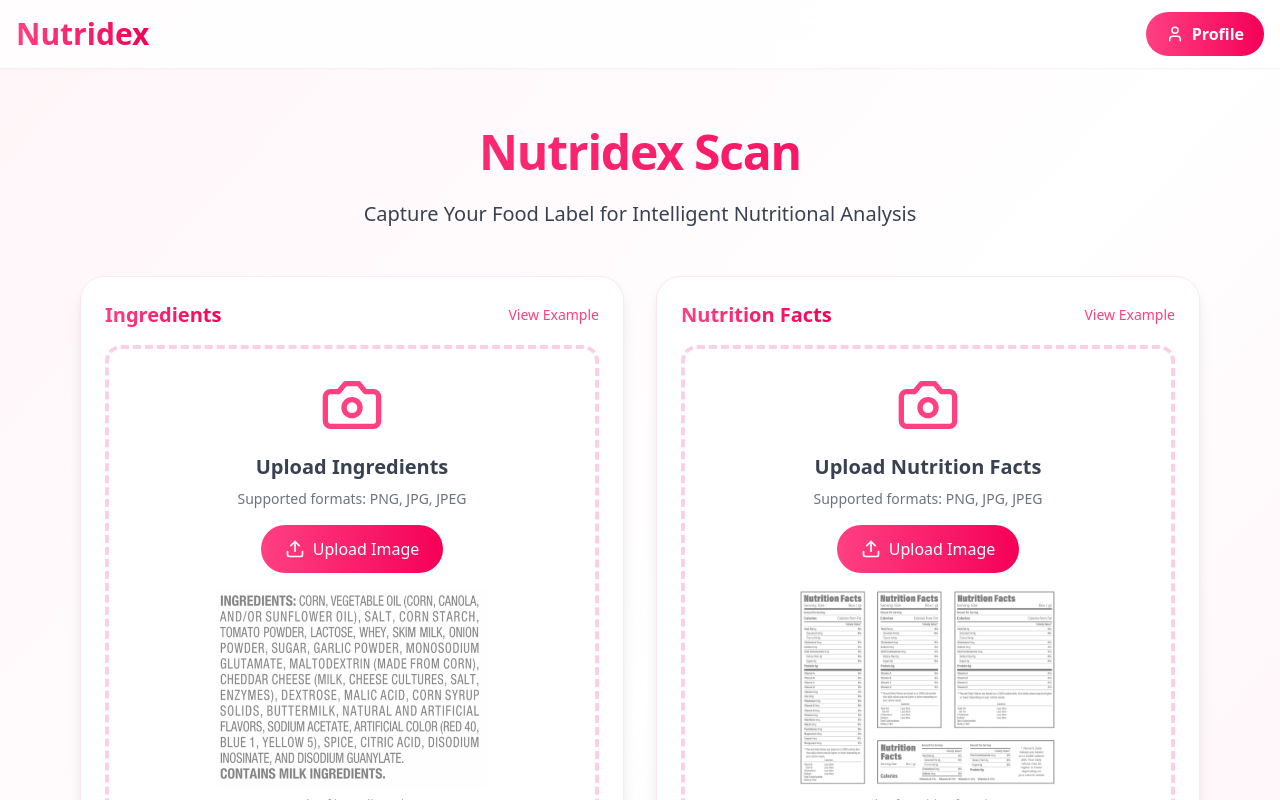
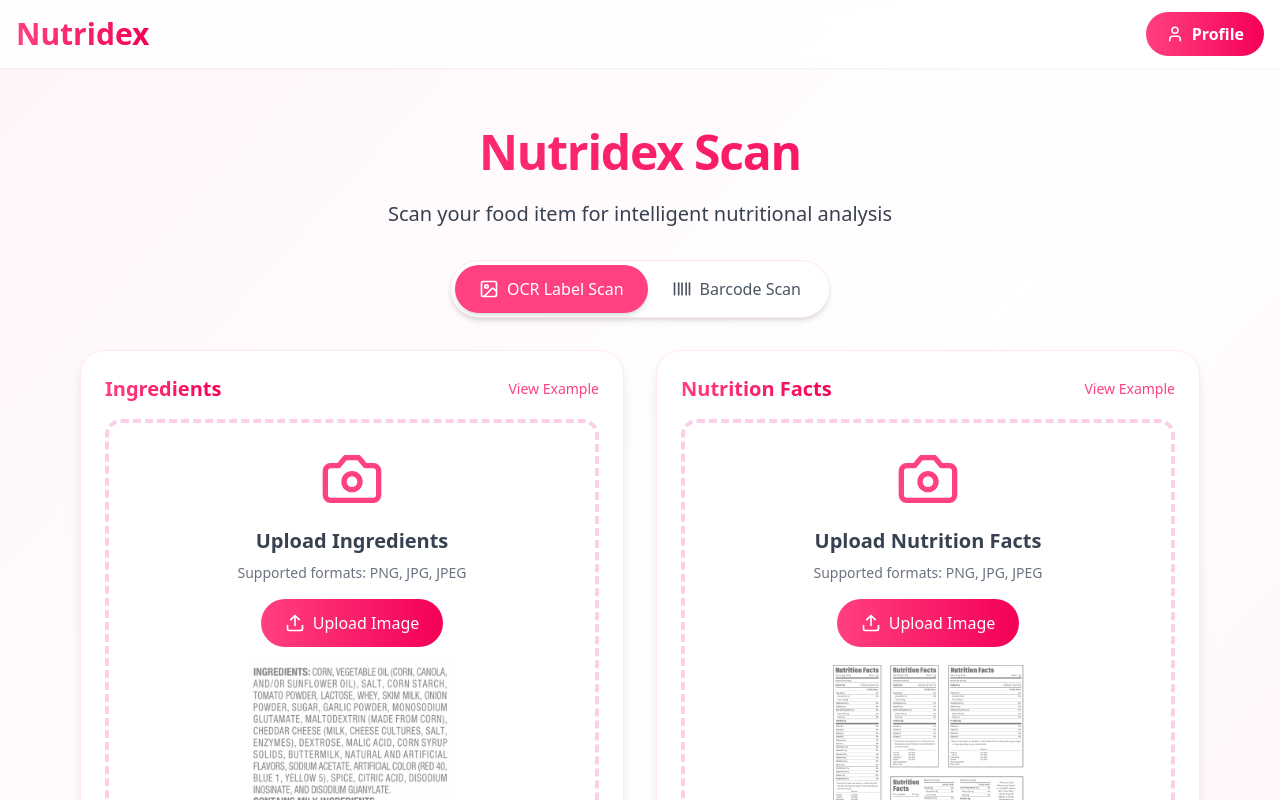
Before and after one commit to JadhavAnsh/nutridex, a React (Create React App) app: page /scan in a window 1280 px wide. Shown: the top 800 px of the page. Built offline with nearby package versions, Linux system fonts and the light colour scheme; sample sign-in values are in the browser's storage.

Commit message:
feat: Enhance Scan page with barcode scanning functionality and UI improvements

```diff
--- a/src/pages/Scan.jsx
+++ b/src/pages/Scan.jsx
@@ -1,19 +1,22 @@
-import React, { useState } from 'react';
-import { NavLink, useNavigate } from 'react-router-dom';
+import {
+  Barcode,
+  Camera,
+  CheckCircle,
+  Image as ImageIcon,
+  ShieldCheck,
+  Upload,
+  X
+} from 'lucide-react';
+import { useState } from 'react';
+import { useNavigate } from 'react-router-dom';
 import axiosInstance from '../api/axios';
-import {
-  Camera,
-  Upload,
-  X,
-  CheckCircle,
-  ShieldCheck
-} from 'lucide-react';
 
 // Import example images (you'll need to replace these with actual paths)
 import ingredientsExample from '../assests/ingredients.png';
 import nutritionExample from '../assests/nutritionfacts.jpg';
 
 const Scan = () => {
+  const [activeTab, setActiveTab] = useState('image'); // 'image' or 'barcode'
   const [inputMethod, setInputMethod] = useState('upload');
   const [nutritionImage, setNutritionImage] = useState(null);
   const [ingredientsImage, setIngredientsImage] = useState(null);
@@ -21,6 +24,11 @@ const Scan = () => {
     ingredients: '',
     nutrition: ''
   });
+
+  // Barcode specific state
+  const [barcodeString, setBarcodeString] = useState('');
+  const [barcodeImage, setBarcodeImage] = useState(null);
+
   const [isProcessing, setIsProcessing] = useState(false);
   const navigate = useNavigate();
 
@@ -29,8 +37,10 @@ const Scan = () => {
     reader.onloadend = () => {
       if (type === 'nutrition') {
         setNutritionImage({ preview: reader.result, file });
-      } else {
+      } else if (type === 'ingredients') {
         setIngredientsImage({ preview: reader.result, file });
+      } else if (type === 'barcode') {
+        setBarcodeImage({ preview: reader.result, file });
       }
     };
     reader.readAsDataURL(file);
@@ -39,8 +49,10 @@ const Scan = () => {
   const handleRemoveImage = (type) => {
     if (type === 'nutrition') {
       setNutritionImage(null);
-    } else {
+    } else if (type === 'ingredients') {
       setIngredientsImage(null);
+    } else if (type === 'barcode') {
+      setBarcodeImage(null);
     }
   };
 
@@ -52,18 +64,20 @@ const Scan = () => {
           text-transparent bg-clip-text">
           {title}
         </h3>
+        {exampleImage && (
           <button
             className="text-sm text-[#FF4081] hover:underline"
             onClick={() => window.open(exampleImage, '_blank')}
           >
             View Example
           </button>
+        )}
       </div>
       <div className="border-4 border-dashed border-pink-200
         rounded-2xl min-h-[400px] flex flex-col justify-center items-center
         text-center p-6 transition-all duration-300 hover:border-pink-300">
         {image ? (
-          <div className="relative">
+          <div className="relative w-full flex justify-center">
             <img
               src={image.preview}
               alt={`${title} preview`}
@@ -71,14 +85,14 @@ const Scan = () => {
             />
             <button
               onClick={() => handleRemoveImage(type)}
-              className="absolute top-2 right-2 bg-red-500 text-white
-              rounded-full p-2 hover:bg-red-600 transition-colors"
+              className="absolute -top-2 -right-2 bg-red-500 text-white
+              rounded-full p-2 hover:bg-red-600 transition-colors shadow-md"
             >
               <X className="w-5 h-5"/>
             </button>
           </div>
         ) : (
-          <label className="cursor-pointer flex flex-col items-center">
+          <label className="cursor-pointer flex flex-col items-center w-full h-full justify-center">
             <Camera className="w-16 h-16 text-[#FF4081] mb-4"/>
             <p className="text-xl font-semibold text-gray-700 mb-2">
               Upload {title}
@@ -99,27 +113,19 @@ const Scan = () => {
               <Upload className="w-5 h-5"/>
               Upload Image
             </div>
+            {exampleImage && (
+              <>
                 <img
                   src={exampleImage}
                   alt={`Example ${title}`}
-              className="mt-4 max-h-[200px] w-auto mx-auto opacity-50 group-hover:opacity-75 transition-opacity"
+                  className="mt-4 max-h-[150px] w-auto mx-auto opacity-50 group-hover:opacity-75 transition-opacity"
                 />
                 <p className="mt-2 text-xs text-gray-400">Example of {title.toLowerCase()} image</p>
+              </>
+            )}
           </label>
         )}
       </div>
-      {inputMethod === 'text' && (
-        <textarea
-          value={type === 'nutrition' ? textInput.nutrition : textInput.ingredients}
-          onChange={(e) => setTextInput({
-            ...textInput,
-            [type]: e.target.value
-          })}
-          placeholder={`Enter ${title.toLowerCase()}...`}
-          className="w-full h-[400px] mt-4 p-4 rounded-lg bg-white border border-gray-200
-          text-gray-800 focus:ring-2 focus:ring-[#FF4081]"
-        />
-      )}
     </div>
   );
 
@@ -132,7 +138,6 @@ const Scan = () => {
     setIsProcessing(true);
 
     try {
-      // Create form data
       const formData = new FormData();
       formData.append('nutrition_image', nutritionImage.file);
       formData.append('ingredients_image', ingredientsImage.file);
@@ -144,12 +149,43 @@ const Scan = () => {
       });
 
       const data = response.data;
-
-      // Navigate to results page with the data
       navigate('/result', { state: { analysisData: data } });
     } catch (error) {
       console.error('Analysis error:', error);
       alert(error.response?.data?.error || 'Failed to analyze images. Please try again.');
+    } finally {
+      setIsProcessing(false);
+    }
+  };
+
+  const handleBarcodeAnalyze = async () => {
+    if (!barcodeString && !barcodeImage) {
+      alert('Please enter a barcode or upload a barcode image');
+      return;
+    }
+
+    setIsProcessing(true);
+
+    try {
+      const formData = new FormData();
+      if (barcodeString) {
+        formData.append('barcode', barcodeString);
+      }
+      if (barcodeImage) {
+        formData.append('barcode_image', barcodeImage.file);
+      }
+
+      const response = await axiosInstance.post('/barcode_scan_api/', formData, {
+        headers: {
+          'Content-Type': 'multipart/form-data',
+        },
+      });
+
+      const data = response.data;
+      navigate('/result', { state: { analysisData: data } });
+    } catch (error) {
+      console.error('Barcode analysis error:', error);
+      alert(error.response?.data?.error || 'Failed to analyze barcode. Please try again.');
     } finally {
       setIsProcessing(false);
     }
@@ -162,17 +198,17 @@ const Scan = () => {
         <div className="w-24 h-24 rounded-full border-4 border-[#FF4081]
           border-t-transparent animate-spin mb-8" />
         <div className="text-2xl font-semibold text-[#FF4081] mb-2">
-          Processing Images
+          Processing Label
         </div>
         <div className="text-gray-600 text-center max-w-sm px-4">
-          Please wait while we analyze your food label. This might take a few moments.
+          Please wait while we analyze your food product. This might take a few moments.
         </div>
         <div className="mt-8 flex flex-col items-center space-y-2">
           <div className="h-1 w-48 bg-pink-100 rounded-full overflow-hidden">
             <div className="h-full w-1/2 bg-[#FF4081] rounded-full
               animate-[progressBar_1.5s_ease-in-out_infinite]" />
           </div>
-          <div className="text-sm text-gray-500">Analyzing nutritional data...</div>
+          <div className="text-sm text-gray-500">Analyzing product data...</div>
         </div>
       </div>
     );
@@ -181,20 +217,49 @@ const Scan = () => {
   return (
     <div className="min-h-screen bg-gradient-to-br from-[#FFF5F8] via-white to-[#FFF0F5] pt-32 pb-16">
       <div className="container mx-auto max-w-6xl px-4">
-        <div className="text-center mb-12">
+        <div className="text-center mb-8">
           <h1 className="text-5xl font-extrabold
             bg-gradient-to-r from-[#FF4081] to-[#F50057]
             text-transparent bg-clip-text
             mb-6 tracking-tight">
             Nutridex Scan
           </h1>
-          <p className="text-xl text-gray-700 max-w-2xl mx-auto mb-10">
-            Capture Your Food Label for Intelligent Nutritional Analysis
+          <p className="text-xl text-gray-700 max-w-2xl mx-auto">
+            Scan your food item for intelligent nutritional analysis
           </p>
         </div>
 
+        {/* Tabs */}
+        <div className="flex justify-center mb-8">
+          <div className="bg-white rounded-full p-1 shadow-md inline-flex border border-pink-100">
+            <button
+              onClick={() => setActiveTab('image')}
+              className={`flex items-center gap-2 px-6 py-3 rounded-full font-medium transition-all ${
+                activeTab === 'image'
+                  ? 'bg-[#FF4081] text-white shadow-md'
+                  : 'text-gray-600 hover:bg-pink-50'
+              }`}
+            >
+              <ImageIcon className="w-5 h-5" />
+              OCR Label Scan
+            </button>
+            <button
+              onClick={() => setActiveTab('barcode')}
+              className={`flex items-center gap-2 px-6 py-3 rounded-full font-medium transition-all ${
+                activeTab === 'barcode'
+                  ? 'bg-[#FF4081] text-white shadow-md'
+                  : 'text-gray-600 hover:bg-pink-50'
+              }`}
+            >
+              <Barcode className="w-5 h-5" />
+              Barcode Scan
+            </button>
+          </div>
+        </div>
+
+        {activeTab === 'image' && (
+          <div className="animate-fadeIn">
             <div className="grid md:grid-cols-2 gap-8 mb-12">
-          {/* Ingredients Section */}
               <div>
                 {renderImageUploader(
                   ingredientsImage,
@@ -203,8 +268,6 @@ const Scan = () => {
                   'Ingredients'
                 )}
               </div>
-
-          {/* Nutrition Facts Section */}
               <div>
                 {renderImageUploader(
                   nutritionImage,
@@ -215,7 +278,6 @@ const Scan = () => {
               </div>
             </div>
 
-        {/* Analyze Button */}
             <div className="text-center">
               <button
                 onClick={handleAnalyze}
@@ -229,9 +291,73 @@ const Scan = () => {
                 disabled:opacity-50 disabled:cursor-not-allowed"
               >
                 <CheckCircle className="w-6 h-6"/>
-            Analyze Food Label
+                Analyze Food Labels
               </button>
             </div>
+          </div>
+        )}
+
+        {activeTab === 'barcode' && (
+          <div className="animate-fadeIn max-w-2xl mx-auto">
+            <div className="bg-white rounded-3xl p-8 shadow-lg border border-pink-100 mb-8">
+              <h3 className="text-2xl font-bold text-center mb-6
+                bg-gradient-to-r from-[#FF4081] to-[#F50057]
+                text-transparent bg-clip-text">
+                Scan or Enter Barcode
+              </h3>
+
+              <div className="mb-8">
+                <label className="block text-gray-700 font-medium mb-3">
+                  Enter Barcode Number
+                </label>
+                <div className="relative">
+                  <div className="absolute inset-y-0 left-0 pl-3 flex items-center pointer-events-none">
+                    <Barcode className="h-5 w-5 text-gray-400" />
+                  </div>
+                  <input
+                    type="text"
+                    value={barcodeString}
+                    onChange={(e) => setBarcodeString(e.target.value)}
+                    className="block w-full pl-10 pr-3 py-3 border border-gray-300 rounded-xl focus:ring-[#FF4081] focus:border-[#FF4081] transition-colors"
+                    placeholder="e.g. 737628064502"
+                  />
+                </div>
+              </div>
+
+              <div className="flex items-center justify-center mb-8">
+                <div className="h-px bg-gray-200 flex-1"></div>
+                <span className="px-4 text-gray-400 font-medium text-sm w-auto">OR UPLOAD IMAGE</span>
+                <div className="h-px bg-gray-200 flex-1"></div>
+              </div>
+
+              <div>
+                {renderImageUploader(
+                  barcodeImage,
+                  null, // no example image
+                  'barcode',
+                  'Barcode Image'
+                )}
+              </div>
+            </div>
+
+            <div className="text-center">
+              <button
+                onClick={handleBarcodeAnalyze}
+                disabled={!barcodeString && !barcodeImage}
+                className="flex items-center gap-2 mx-auto
+                bg-gradient-to-r from-[#FF4081] to-[#F50057]
+                text-white font-semibold py-3.5 px-7
+                rounded-full transition-all duration-300
+                hover:scale-105 hover:shadow-xl
+                shadow-[#FF4081]/30 transform
+                disabled:opacity-50 disabled:cursor-not-allowed"
+              >
+                <CheckCircle className="w-6 h-6"/>
+                Analyze Barcode
+              </button>
+            </div>
+          </div>
+        )}
 
         {/* Tips Section */}
         <div className="mt-16 max-w-3xl mx-auto bg-white rounded-3xl p-8 shadow-lg border border-pink-100">
@@ -279,6 +405,7 @@ const Scan = () => {
             </div>
           </div>
         </div>
+
       </div>
     </div>
   );
```
Lines whose indentation alone changed are shown as unchanged.
